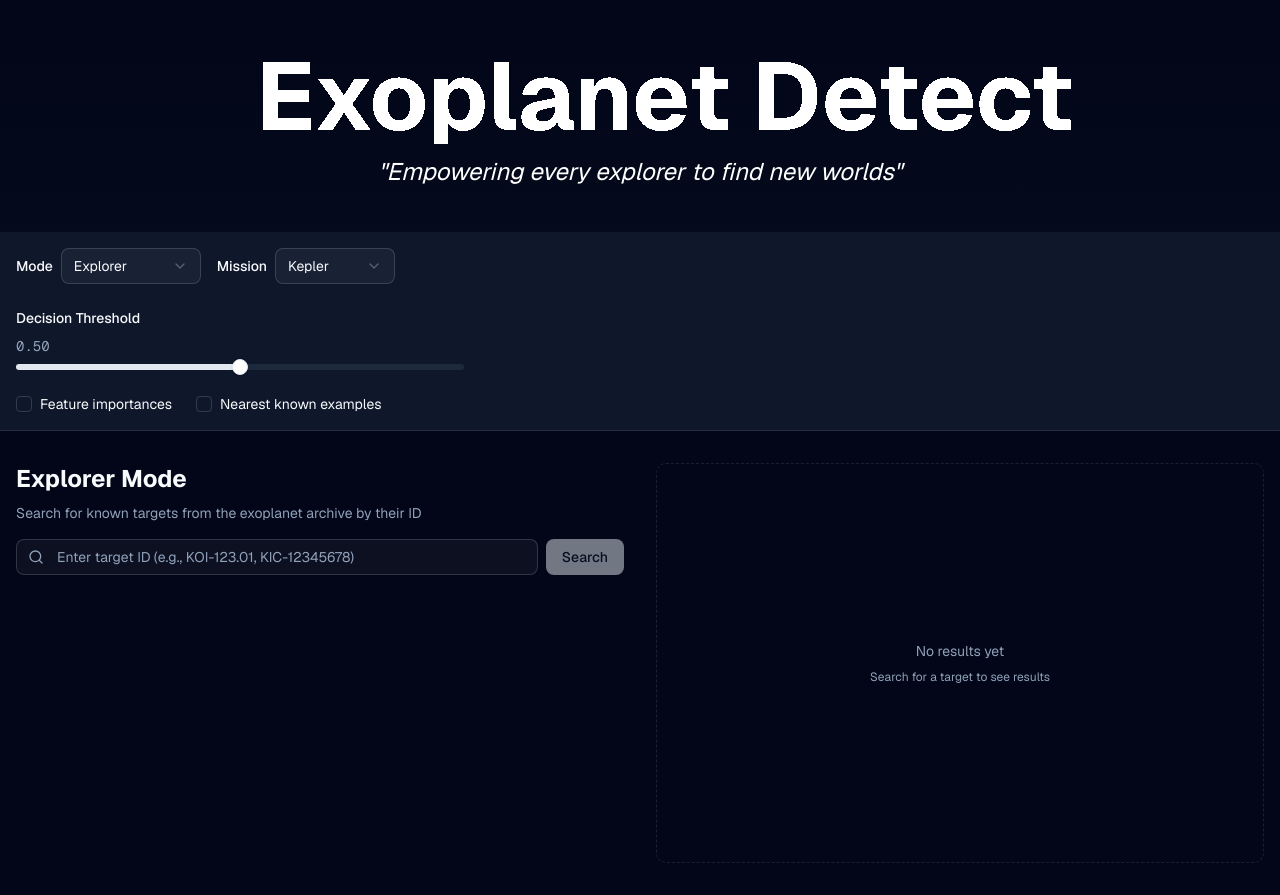
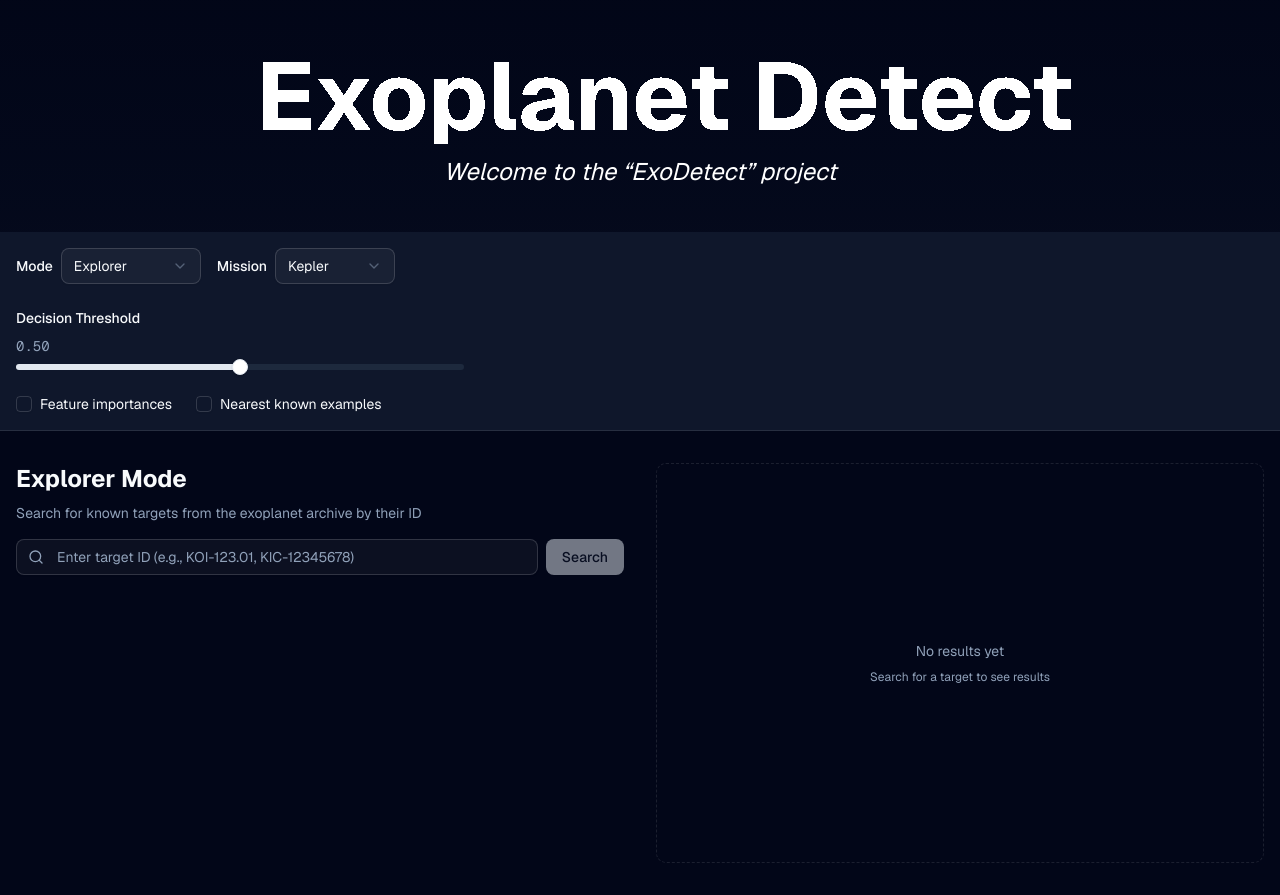
Before and after one commit to tanujdargan/exodetect, a Next.js app: page / in a window 1280 px wide. Built offline with nearby package versions, Linux system fonts and the light colour scheme.

Commit message:
fixing quote error

```diff
--- a/src/app/page.tsx
+++ b/src/app/page.tsx
@@ -48,7 +48,7 @@ export default function Home() {
           className="text-white whitespace-nowrap"
         />
         <p className="text-white italic text-[10pt] leading-none md:text-[15pt] lg:text-[1.5rem]">
-          "Empowering every explorer to find new worlds"
+          Welcome to the &ldquo;ExoDetect&rdquo; project
         </p>
       </div>
 
```
